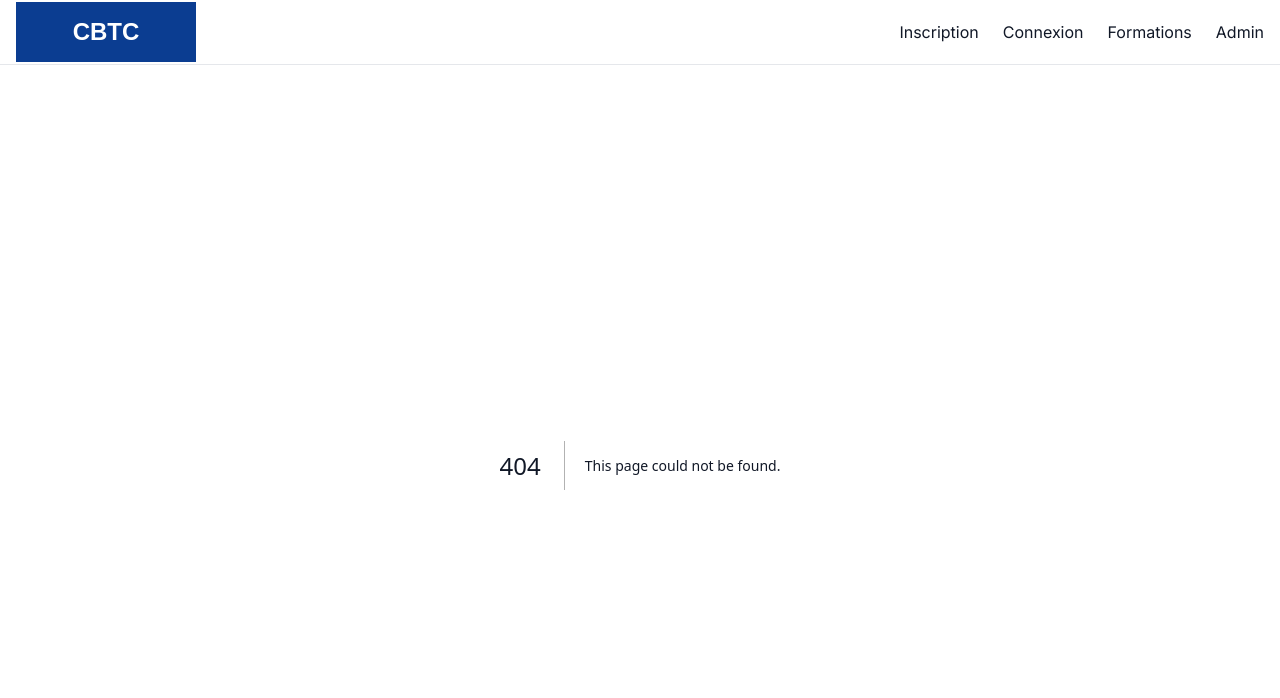
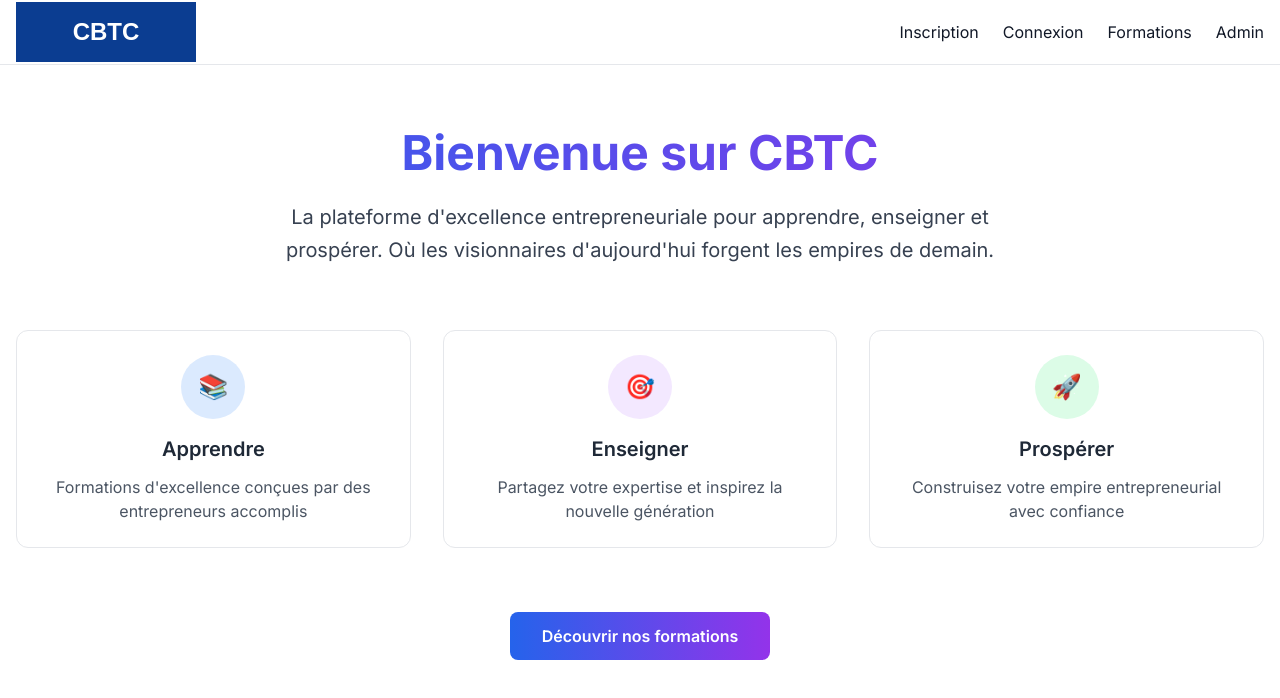
Before and after one commit to Cobel1968/cbtc-platform, a Next.js app in the folder frontend/: page /app in a window 1280 px wide. Before the commit this address had no page. Shown: the top 698 px of the page. Built offline with nearby package versions, Linux system fonts and the light colour scheme.

Commit message:
Create page.tsx

```diff
--- /dev/null
+++ b/frontend/app/app/page.tsx
@@ -0,0 +1,47 @@
+export default function HomePage() {
+  return (
+    <main className="max-w-7xl mx-auto px-4 py-16">
+      <div className="text-center mb-16">
+        <h1 className="text-4xl md:text-5xl font-bold mb-6 bg-gradient-to-r from-blue-600 to-purple-600 bg-clip-text text-transparent">
+          Bienvenue sur CBTC
+        </h1>
+        <p className="text-xl text-gray-700 max-w-3xl mx-auto leading-relaxed">
+          La plateforme d'excellence entrepreneuriale pour apprendre, enseigner et prospérer.
+          Où les visionnaires d'aujourd'hui forgent les empires de demain.
+        </p>
+      </div>
+
+      <div className="grid md:grid-cols-3 gap-8 mt-16">
+        <div className="text-center p-6 rounded-xl border border-gray-200 hover:shadow-lg transition-all duration-300 hover:border-blue-300">
+          <div className="w-16 h-16 bg-blue-100 rounded-full flex items-center justify-center mx-auto mb-4">
+            <span className="text-2xl">📚</span>
+          </div>
+          <h3 className="text-xl font-semibold mb-3 text-gray-800">Apprendre</h3>
+          <p className="text-gray-600">Formations d'excellence conçues par des entrepreneurs accomplis</p>
+        </div>
+
+        <div className="text-center p-6 rounded-xl border border-gray-200 hover:shadow-lg transition-all duration-300 hover:border-purple-300">
+          <div className="w-16 h-16 bg-purple-100 rounded-full flex items-center justify-center mx-auto mb-4">
+            <span className="text-2xl">🎯</span>
+          </div>
+          <h3 className="text-xl font-semibold mb-3 text-gray-800">Enseigner</h3>
+          <p className="text-gray-600">Partagez votre expertise et inspirez la nouvelle génération</p>
+        </div>
+
+        <div className="text-center p-6 rounded-xl border border-gray-200 hover:shadow-lg transition-all duration-300 hover:border-green-300">
+          <div className="w-16 h-16 bg-green-100 rounded-full flex items-center justify-center mx-auto mb-4">
+            <span className="text-2xl">🚀</span>
+          </div>
+          <h3 className="text-xl font-semibold mb-3 text-gray-800">Prospérer</h3>
+          <p className="text-gray-600">Construisez votre empire entrepreneurial avec confiance</p>
+        </div>
+      </div>
+
+      <div className="text-center mt-16">
+        <a href="/courses" className="inline-block bg-gradient-to-r from-blue-600 to-purple-600 text-white px-8 py-3 rounded-lg font-semibold hover:from-blue-700 hover:to-purple-700 transition-all duration-300 transform hover:scale-105">
+          Découvrir nos formations
+        </a>
+      </div>
+    </main>
+  );
+}
```
